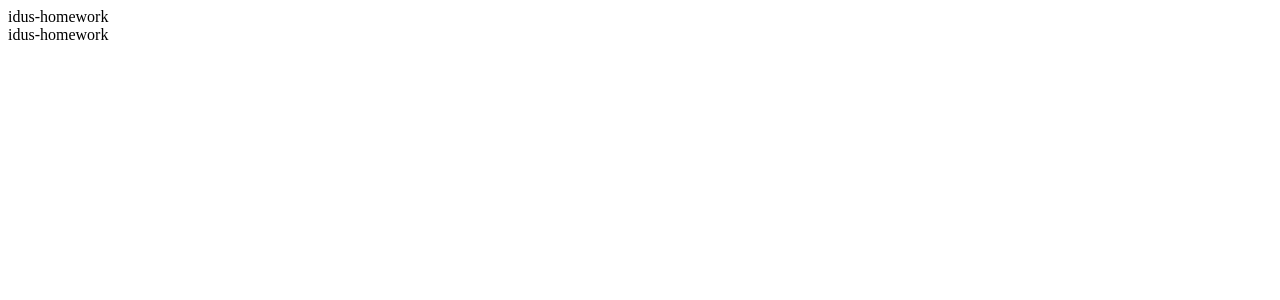
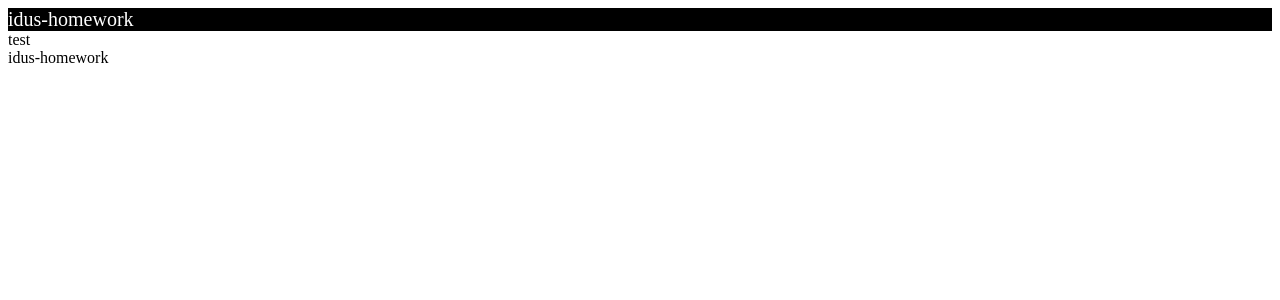
Before and after one commit to agger89/idus-homework, a React app: page / in a window 1280 px wide. Shown: the top 300 px of the page. Built offline with nearby package versions, Linux system fonts and the light colour scheme.

Commit message:
style-loader css-loader sass-loader 설치 후 scss 적용

```diff
--- a/package.json
+++ b/package.json
@@ -17,6 +17,10 @@
     "babel-core": "^6.26.3",
     "babel-loader": "^8.0.6",
     "babel-preset-react-app": "^9.0.0",
+    "css-loader": "^2.1.1",
+    "node-sass": "^4.12.0",
+    "sass-loader": "^7.1.0",
+    "style-loader": "^0.23.1",
     "webpack": "^4.33.0",
     "webpack-cli": "^3.3.3",
     "webpack-dev-server": "^3.7.1"
--- a/src/components/App.js
+++ b/src/components/App.js
@@ -3,7 +3,10 @@ import React, { Component } from 'react';
 class App extends Component {
     render() {
         return (
-            <div>idus-homework</div>
+            <div className="wrap">
+                <div className="text">idus-homework</div>
+                test
+            </div>
         )
     }
 }
--- a/src/main.js
+++ b/src/main.js
@@ -1,5 +1,6 @@
 import React from 'react';
 import ReactDOM from 'react-dom';
 import App from './components/App';
+import './styles.scss';
 
 ReactDOM.render(<App />, document.getElementById('app'));
--- /dev/null
+++ b/src/styles.scss
@@ -0,0 +1,7 @@
+.wrap {
+    .text {
+        font-size: 20px;
+        background-color: #000;
+        color: #fff;
+    }
+}
--- a/webpack.config.js
+++ b/webpack.config.js
@@ -3,7 +3,7 @@ const path = require('path');
 
 module.exports = {
     entry: {
-        main: ['./src/main.js']
+        main: ['./src/main.js', './src/styles.scss']
     },
     output : {
         path: path.resolve(__dirname, './build'),
@@ -15,6 +15,10 @@ module.exports = {
                 test: /\.js$/,
                 include: path.resolve(__dirname, './src'),
                 loaders: 'babel-loader'
+            },
+            {
+                test: /\.scss$/,
+                loader: 'style-loader!css-loader!sass-loader'
             }
         ]
     },
```
Also changed, not shown: 1 other file (tests, documents, lock files or other folders).
